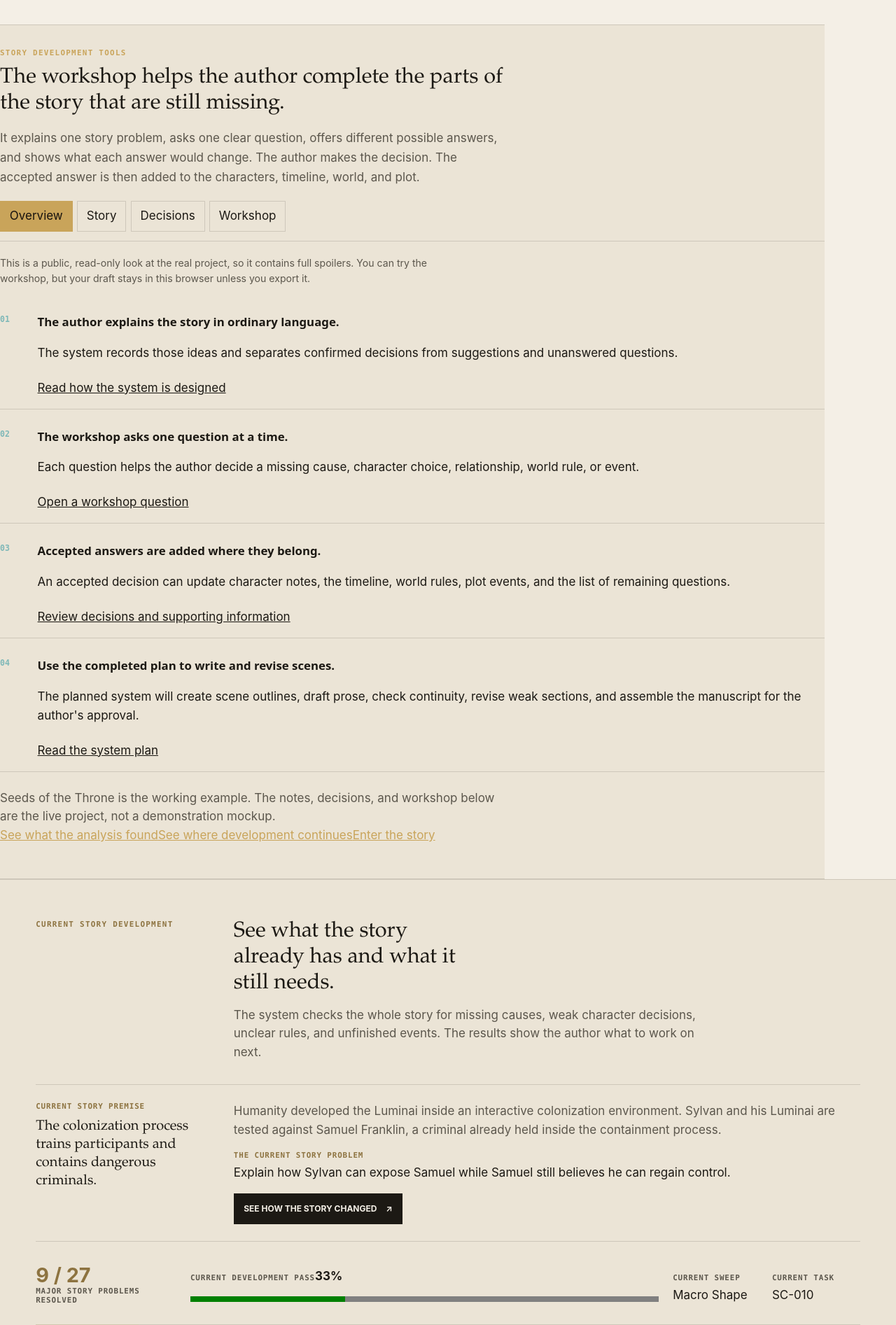
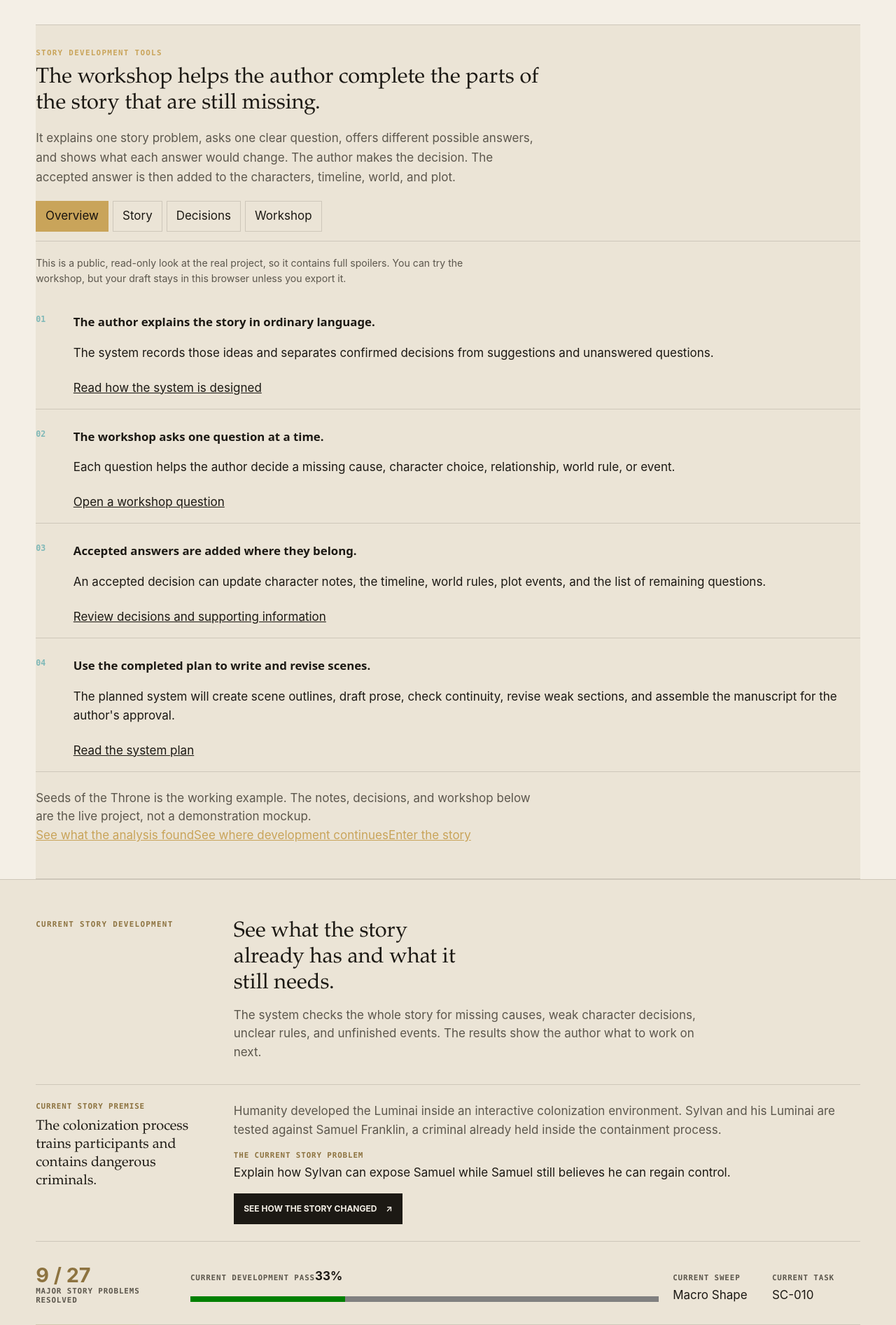
Before and after one commit to cubixmeow-commits/seeds-of-the-throne, a PHP site: page /iainreiddotdev/project-explorer/index.php in a window 1280 px wide. Shown: the part 466-2359 px from the top of the page at 70% size. Run offline with PHP 8.4, Linux system fonts and the light colour scheme.

Commit message:
Center Project Explorer workbench

```diff
--- a/iainreiddotdev/project-explorer/assets/workbench.css
+++ b/iainreiddotdev/project-explorer/assets/workbench.css
@@ -10,7 +10,8 @@
   background: var(--night-2);
   color: var(--ink);
   padding: 2rem 0 3rem;
-  margin: 0;
+  margin-block: 0;
+  margin-inline: auto;
   border-block: 1px solid var(--line);
   scroll-margin-top: 4.5rem;
 }
--- a/iainreiddotdev/project-explorer/index.php
+++ b/iainreiddotdev/project-explorer/index.php
@@ -169,7 +169,7 @@ $links = $data['links'];
 $pageTitle = 'Project Explorer | Seeds of the Throne';
 $pageDescription = 'See how thousands of story ideas, notes, decisions, and questions are being organized into the finished Seeds of the Throne series.';
 $canonical = 'https://iainreid.dev/devsite/iainreiddotdev/project-explorer/';
-$assetVersion = '20260909-1';
+$assetVersion = '20260909-2';
 $year = (int) date('Y');
 $hasDocumentHeading = preg_match('/^#\s+.+$/m', $markdown) === 1;
 
```
